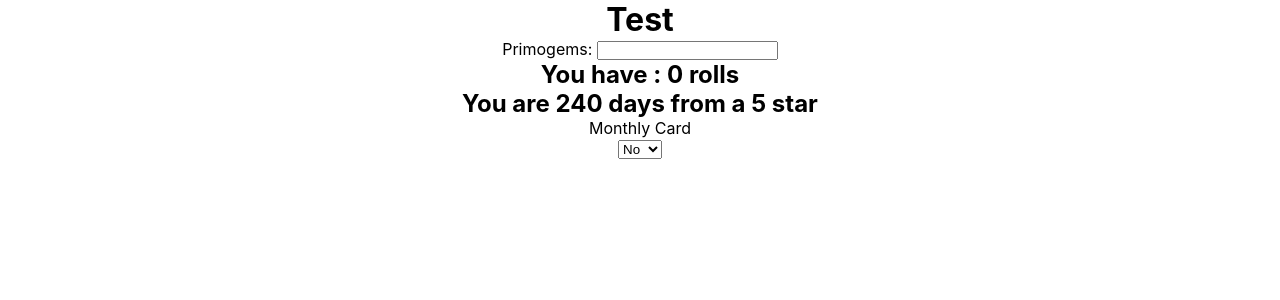
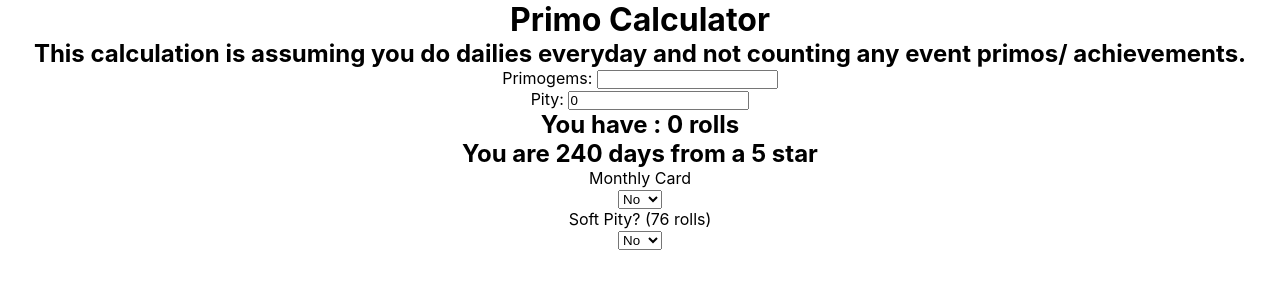
Before and after one commit to calvin-gao/genshin-impact-primo-calculator, a React (Create React App) app: page / in a window 1280 px wide. Shown: the top 300 px of the page. Built offline with nearby package versions, Linux system fonts and the light colour scheme.

Commit message:
Added soft pity and hard pity

```diff
--- a/src/App.js
+++ b/src/App.js
@@ -6,7 +6,8 @@
 
   return (
     <div className="App">
-        <h1>Test</h1>
+        <h1>Primo Calculator</h1>
+        <h2>This calculation is assuming you do dailies everyday and not counting any event primos/ achievements.</h2>
         <PrimoForm/>
     </div>
   );
--- a/src/components/PrimoForm.jsx
+++ b/src/components/PrimoForm.jsx
@@ -6,6 +6,7 @@
 //const MONTHLYINITIAL = 300;
 const FIRST5STARPRIMOCOUNT = 14400;
 //const GURANTEEBANNER5STAR = 28800;
+const SOFTPITYPRIMO = 12160;
 
 export class PrimoForm extends Component {
     constructor(props) {
@@ -14,7 +15,9 @@
              primogems : '',
              rolls : 0,
              monthly: false,
-             daysTo5Star: 240
+             daysTo5Star: 240,
+             pity: 0,
+             isSoftPity: false
         }
     }
 
@@ -26,6 +29,19 @@
         this.calculateRolls(event);
     }
 
+    handlePityChange = (event) => {
+        this.setState({
+            pity: event.target.value
+        })
+        this.calculateRolls(event);
+    }
+
+    handleSoftPityChange = (event) => {
+        this.setState({
+            isSoftPity : event.target.value
+        }, function() {this.calculateRolls(event) })
+    }
+
     handleMonthlyCardChange = (event) => {
 
         this.setState({
@@ -33,12 +49,16 @@
         } ,  function() {this.calculateRolls(event) })
     }
 
-    calculateDays = (currentPrimo , hasMonthly) => {
+    calculateDays = (currentPrimo , hasMonthly , pity, softPity) => {
         let newDay = 0;
+        let targetRolls = FIRST5STARPRIMOCOUNT;
+        if(softPity === 'true'){
+            targetRolls = SOFTPITYPRIMO;
+        }
         if(hasMonthly === 'true'){
-            newDay = Math.max(0,Math.ceil((FIRST5STARPRIMOCOUNT - currentPrimo) /  (DAILYCOMMISIONGEMS + MONTHLYPERDAY)));
+            newDay = Math.max(0,Math.ceil((targetRolls - currentPrimo - (pity * COSTPERROLL)) /  (DAILYCOMMISIONGEMS + MONTHLYPERDAY)));
         }else{
-            newDay = Math.max(0,Math.ceil((FIRST5STARPRIMOCOUNT - currentPrimo) /  (DAILYCOMMISIONGEMS)));
+            newDay = Math.max(0,Math.ceil((targetRolls - currentPrimo - (pity * COSTPERROLL)) /  (DAILYCOMMISIONGEMS)));
         }
         return newDay;
     }
@@ -46,17 +66,19 @@
     calculateRolls = event => {
         let currentPrimo = parseInt(this.state.primogems);
         currentPrimo = currentPrimo || 0;
+        let pity = parseInt(this.state.pity);
+        pity = pity || 0;
         let newRolls = currentPrimo / COSTPERROLL;
-        let newDay =  this.calculateDays(currentPrimo , this.state.monthly);
+
+        let newDay =  this.calculateDays(currentPrimo , this.state.monthly, pity, this.state.isSoftPity);
 
         this.setState(
             {rolls : newRolls,
             daysTo5Star : newDay,
          }
         );
+    }
 
-
-    }
 
     render() {
         return (
@@ -69,10 +91,24 @@
                     onKeyUp={this.calculateRolls}
                     />
                 </div>
+                <div>
+                    <label> Pity: </label>
+                    <input type="text"
+                    value = {this.state.pity}
+                    onChange={this.handlePityChange}
+                    onKeyUp={this.calculateRolls}
+                    />
+                </div>
+
                 <h2>You have : {`${this.state.rolls}`} rolls </h2>
                 <h2>You are {`${this.state.daysTo5Star}`} days from a 5 star</h2>
                 <p>Monthly Card</p>
                 <select onChange = {this.handleMonthlyCardChange} value = { this.state.monthly}>
+                    <option value={true}>Yes</option>
+                    <option value={false}>No</option>
+                </select>
+                <p>Soft Pity? (76 rolls)</p>
+                <select onChange = {this.handleSoftPityChange} value = { this.state.isSoftPity}>
                     <option value={true}>Yes</option>
                     <option value={false}>No</option>
                 </select>
```
Also changed, not shown: 1 other file (tests, documents, lock files or other folders).
